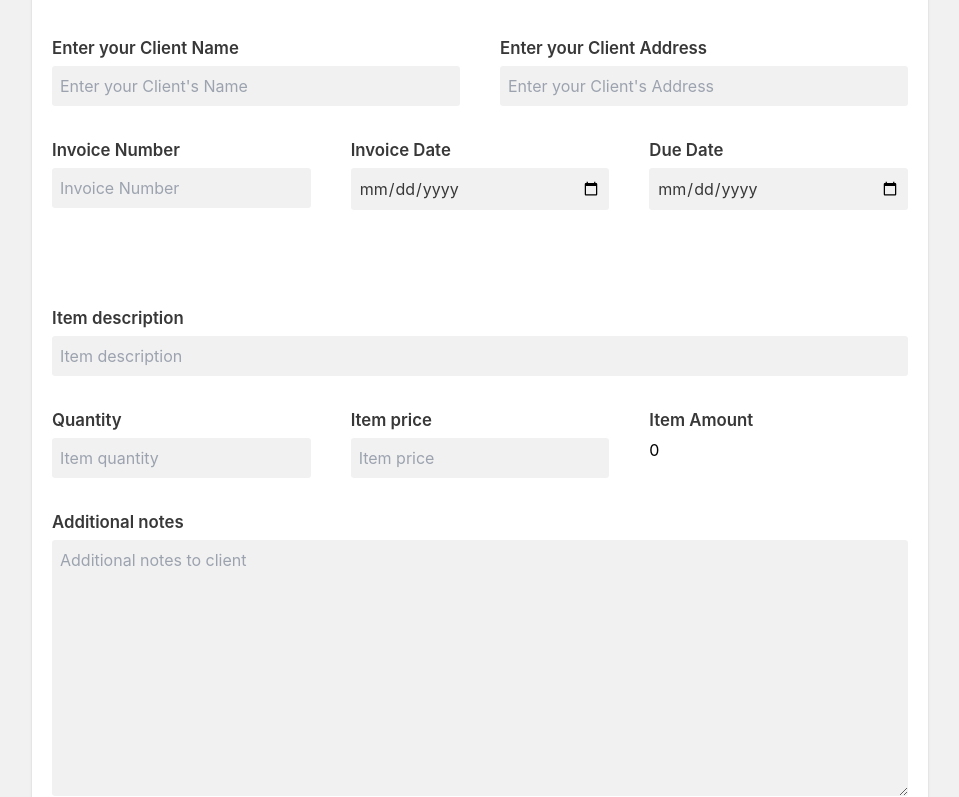
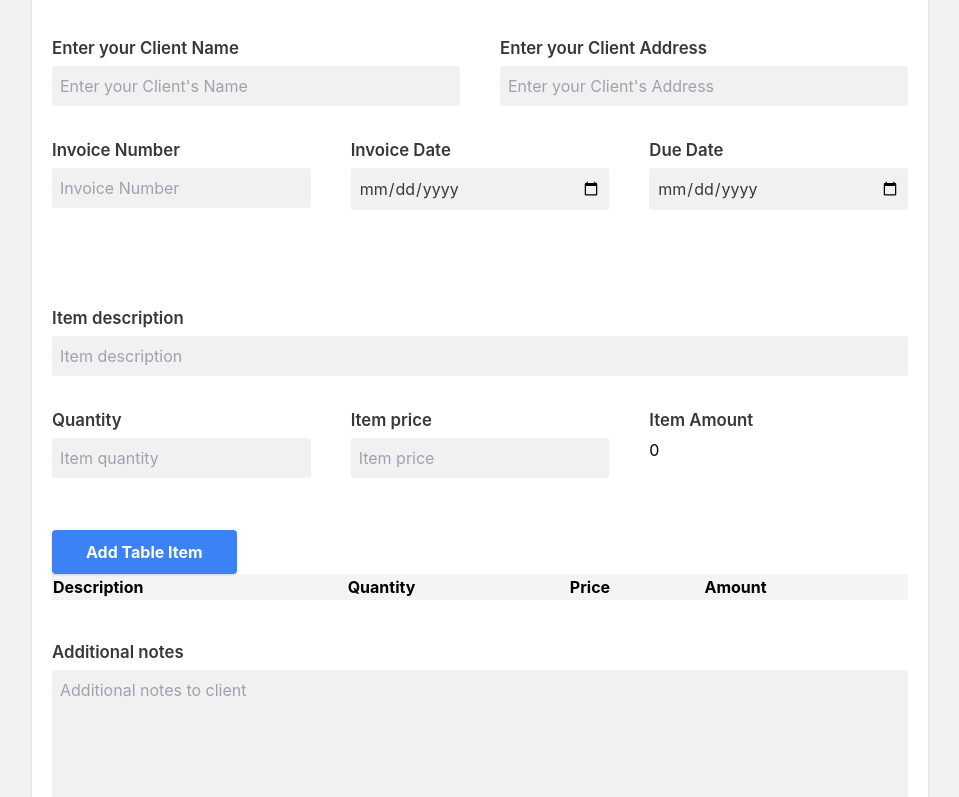
Before and after one commit to siddharth0600/invoicer-Trademarkia, a React (Create React App) app: page / in a window 1280 px wide. Shown: the part 374-1171 px from the top of the page, without its empty margins (160-1119 px from the left). Built offline with nearby package versions, Linux system fonts and the light colour scheme.

Commit message:
Items table complete

```diff
--- a/src/App.js
+++ b/src/App.js
@@ -56,6 +56,8 @@ function App() {
               quantity={quantity}
               price={price}
               amount={amount}
+              list={list}
+              setList={setList}
             />
             <Notes notes={notes} />
             <Footer
@@ -255,6 +257,8 @@ function App() {
                   setPrice={setPrice}
                   amount={amount}
                   setAmount={setAmount}
+                  list={list}
+                  setList={setList}
                 />
               </article>
 
--- a/src/components/Table.js
+++ b/src/components/Table.js
@@ -1,9 +1,9 @@
 import React from "react";
 
-export default function Table({ description, quantity, price, amount }) {
+export default function Table({ list, setList }) {
   return (
     <>
-      <table width="100%">
+      <table width="100%" className="mb-10">
         <thead>
           <tr className="bg-gray-100 p-1">
             <td className="font-bold">Description</td>
@@ -12,6 +12,8 @@ export default function Table({ description, quantity, price, amount }) {
             <td className="font-bold">Amount</td>
           </tr>
         </thead>
+        {list.map(({ id, description, quantity, price, amount }) => (
+          <React.Fragment>
             <tbody>
               <tr>
                 <td>{description}</td>
@@ -20,6 +22,8 @@ export default function Table({ description, quantity, price, amount }) {
                 <td>{amount}</td>
               </tr>
             </tbody>
+          </React.Fragment>
+        ))}
       </table>
     </>
   );
--- a/src/components/TableForm.js
+++ b/src/components/TableForm.js
@@ -1,4 +1,5 @@
 import React, { useEffect } from "react";
+import { v4 as uuidv4 } from "uuid";
 
 export default function TableForm({
   description,
@@ -9,7 +10,26 @@ export default function TableForm({
   setPrice,
   amount,
   setAmount,
+  list,
+  setList,
 }) {
+  const handleSubmit = (e) => {
+    e.preventDefault();
+
+    const newItems = {
+      id: uuidv4(),
+      description,
+      quantity,
+      price,
+      amount,
+    };
+    setDescription("");
+    setQuantity("");
+    setPrice("");
+    setAmount("");
+    setList([...list, newItems]);
+    console.log(list);
+  };
   useEffect(() => {
     const calculateAmount = (amount) => {
       setAmount(quantity * price);
@@ -18,6 +38,7 @@ export default function TableForm({
   }, [amount, price, quantity, setAmount]);
   return (
     <>
+      <form onSubmit={handleSubmit}>
         <div className="flex flex-col md:mt-16">
           <label htmlFor="description">Item description</label>
           <input
@@ -60,6 +81,37 @@ export default function TableForm({
             <p>{amount}</p>
           </div>
         </div>
+        <button
+          type="submit"
+          className="mt-5 bg-blue-500 text-white font-bold py-2 px-8 rounded shadow border-2 border-blue-500 hover:bg-transparent hover:text-blue-500 transition-all duration-300"
+        >
+          Add Table Item
+        </button>
+      </form>
+
+      {/* Table Items */}
+      <table width="100%" className="mb-10">
+        <thead>
+          <tr className="bg-gray-100 p-1">
+            <td className="font-bold">Description</td>
+            <td className="font-bold">Quantity</td>
+            <td className="font-bold">Price</td>
+            <td className="font-bold">Amount</td>
+          </tr>
+        </thead>
+        {list.map(({ id, description, quantity, price, amount }) => (
+          <React.Fragment>
+            <tbody>
+              <tr>
+                <td>{description}</td>
+                <td>{quantity}</td>
+                <td>{price}</td>
+                <td>{amount}</td>
+              </tr>
+            </tbody>
+          </React.Fragment>
+        ))}
+      </table>
     </>
   );
 }
```
Lines whose indentation alone changed are shown as unchanged.
